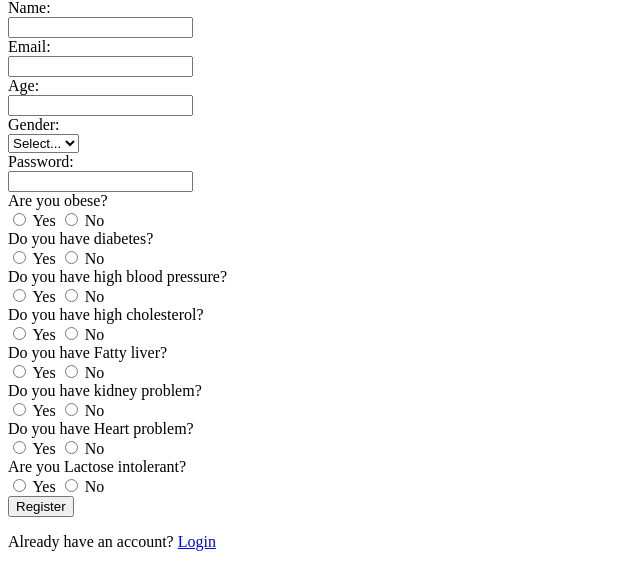
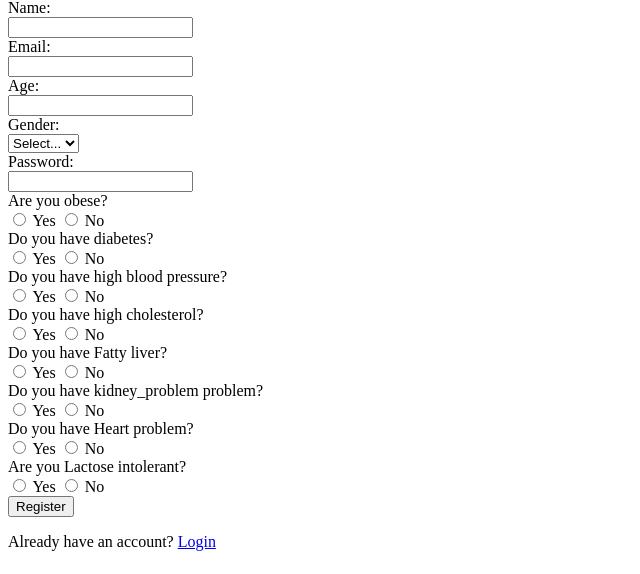
Before and after one commit to Gladwin-George/AI-software-to-detect-harmful-ingredients-in-packaged-food-products-and-beverages, a Flask app: page /register in a window 1280 px wide. Shown: the part 68-642 px from the top of the page, without its empty margins (0-640 px from the left). Run offline with Flask 3, Linux system fonts and the light colour scheme.

Commit message:
corrected typo

```diff
--- a/main.py
+++ b/main.py
@@ -29,7 +29,7 @@ cursor.execute('''
         high_bp TEXT NOT NULL,
         high_cholesterol TEXT NOT NULL,
         fatty_liver TEXT NOT NULL,
-        kidney TEXT NOT NULL,
+        kidney_problem TEXT NOT NULL,
         heart_problem TEXT NOT NULL,
         lactose_intolerance TEXT NOT NULL
     )
@@ -110,7 +110,7 @@ def register():
         high_bp = request.form['high_bp']
         high_cholesterol = request.form['high_cholesterol']
         fatty_liver = request.form['fatty_liver']
-        kidney = request.form['kidney']
+        kidney_problem = request.form['kidney_problem']
         heart_problem = request.form['heart_problem']
         lactose_intolerance = request.form['lactose_intolerance']
 
@@ -129,8 +129,8 @@ def register():
             # Insert the user into the database with additional information
             conn = sqlite3.connect('users.db')
             cursor = conn.cursor()
-            cursor.execute("INSERT INTO users (name, email, age, gender, password, obese, diabetes, high_bp, high_cholesterol, fatty_liver, kidney, heart_problem, lactose_intolerance) VALUES (?, ?, ?, ?, ?, ?, ?, ?, ?, ?, ?, ?, ?)",
-                           (name, email, age, gender, hashed_password, obese, diabetes, high_bp, high_cholesterol, fatty_liver, kidney, heart_problem, lactose_intolerance))
+            cursor.execute("INSERT INTO users (name, email, age, gender, password, obese, diabetes, high_bp, high_cholesterol, fatty_liver, kidney_problem, heart_problem, lactose_intolerance) VALUES (?, ?, ?, ?, ?, ?, ?, ?, ?, ?, ?, ?, ?)",
+                           (name, email, age, gender, hashed_password, obese, diabetes, high_bp, high_cholesterol, fatty_liver, kidney_problem, heart_problem, lactose_intolerance))
             conn.commit()
             conn.close()
 
--- a/templates/register.html
+++ b/templates/register.html
@@ -51,9 +51,9 @@
         <input type="radio" id="fatty_liverYes" name="fatty_liver" value="yes" required> Yes
         <input type="radio" id="fatty_liverNo" name="fatty_liver" value="no" required> No<br>
 
-        <label for="kidney">Do you have kidney problem?</label><br>
-        <input type="radio" id="kidneyYes" name="kidney" value="yes" required> Yes
-        <input type="radio" id="kidneyNo" name="kidney" value="no" required> No<br>
+        <label for="kidney_problem">Do you have kidney_problem problem?</label><br>
+        <input type="radio" id="kidney_problemYes" name="kidney_problem" value="yes" required> Yes
+        <input type="radio" id="kidney_problemNo" name="kidney_problem" value="no" required> No<br>
 
         <label for="heart_problem">Do you have Heart problem?</label><br>
         <input type="radio" id="heart_problemYes" name="heart_problem" value="yes" required> Yes
```
